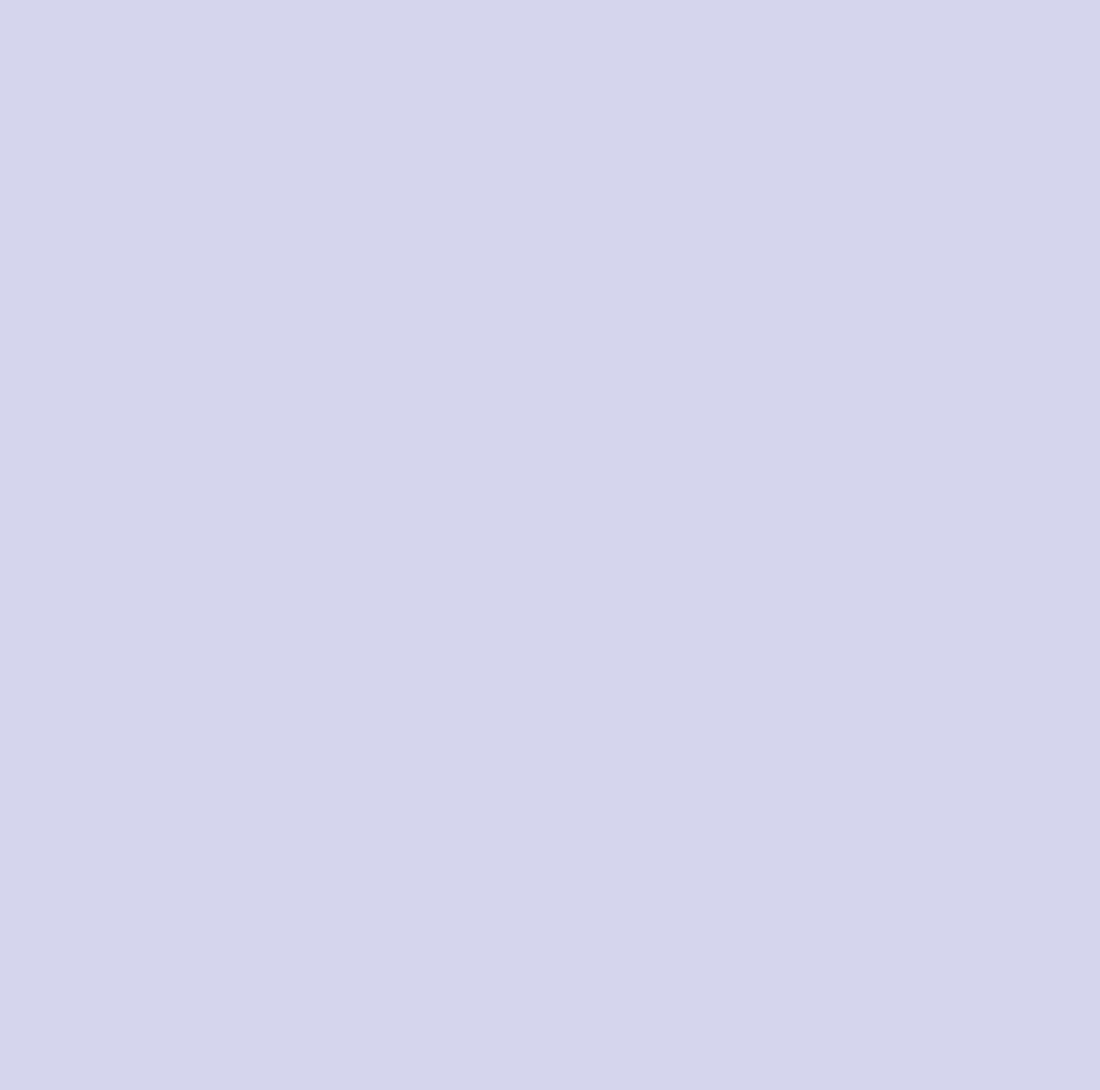
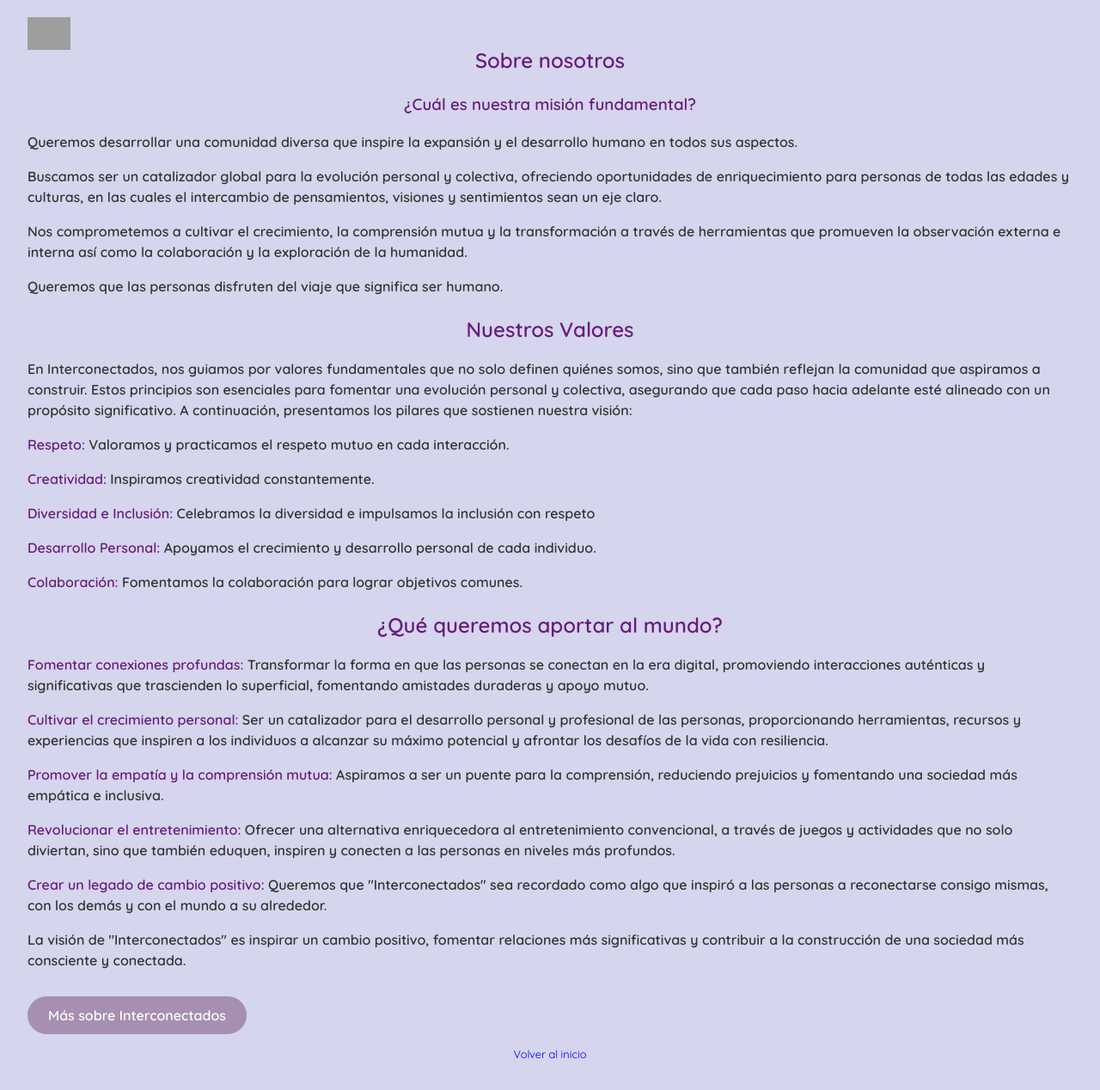
Before and after one commit to celestroccayoli/front-vite-juego, a React (Vite) app: page /sobre-interconectados in a window 1280 px wide. Before the commit this address had no page. Shown: the whole page at 86% size. Before the commit the page ends 800 px from the top, so only its background shows below. Built offline with nearby package versions, Linux system fonts and the light colour scheme; grey boxes are pictures that could not be loaded.

Commit message:
agregamos sobre nosotros

```diff
--- a/src/App.css
+++ b/src/App.css
@@ -166,3 +166,16 @@ p.categ {
 .boton:disabled {
   background-color: #a68fb0; /* Versión más clara del morado para el estado deshabilitado */
 }
+/* Añadir esta clase al final de App.css para garantizar especificidad */
+.about-us-text {
+  color: #333 !important;
+  text-align: left;
+}
+
+/* Si hay un selector más específico causando el conflicto, como ".min-h-screen p", puedes aumentar la especificidad así: */
+.min-h-screen .about-us-text,
+.min-h-screen .about-us-text p {
+  color: #333 !important;
+  text-align: left;
+
+}
--- a/src/App.tsx
+++ b/src/App.tsx
@@ -4,6 +4,7 @@ import './App.css';
 import Game from './views/Game.tsx';
 import Home from './views/Home.tsx';
 import AboutGame from './views/AboutGame.tsx';
+import AboutUs from './views/AboutUs.tsx';
 
 const App: React.FC = () => {
   return (
@@ -11,7 +12,8 @@ const App: React.FC = () => {
       <Routes>
         <Route path="/" element={<Home />} />
         <Route path="/game" element={<Game />} />
-        <Route path="/como-se-juega" element={<AboutGame />} />
+        <Route path="/acerca-del-juego" element={<AboutGame />} />
+        <Route path="/sobre-interconectados" element={<AboutUs />} />
       </Routes>
     </Router>
   );
--- /dev/null
+++ b/src/views/AboutUs.tsx
@@ -0,0 +1,117 @@
+import React from 'react';
+import { Link } from 'react-router-dom'; // Importa Link si usas react-router-dom
+
+
+const AboutUs: React.FC = () => {
+  return (
+    <div className="min-h-screen flex flex-col items-center justify-center" style={{ backgroundColor: '#d5d5ed', padding: '2rem' }}>
+      <header className="header">
+        <div className="logo">
+          <a href="/">
+            <img src="/logo-interconectados.ico" alt="logo interconectados" style={{ width: "50px" }} />
+          </a>
+        </div>
+      </header>
+
+      <h2 className="text-4xl font-bold mb-4 text-center" style={{ color: '#681c7c' }}>
+Sobre nosotros
+      </h2>
+      <h3 className="text-xl font-semibold mb-4 text-center" style={{ color: '#681c7c' }}>
+        ¿Cuál es nuestra misión fundamental?
+      </h3>
+      <div className="about-us-text text-base mb-8 text-left max-w-2xl">
+        <p>
+          Queremos desarrollar una comunidad diversa que inspire la expansión y el desarrollo humano en todos sus aspectos.
+        </p>
+        <p>
+          Buscamos ser un catalizador global para la evolución personal y colectiva, ofreciendo oportunidades de enriquecimiento para personas de todas las edades y culturas, en las cuales el intercambio de pensamientos, visiones y sentimientos sean un eje claro.
+        </p>
+        <p>
+          Nos comprometemos a cultivar el crecimiento, la comprensión mutua y la transformación a través de herramientas que promueven la observación externa e interna así como la colaboración y la exploración de la humanidad.
+        </p>
+        <p>
+          Queremos que las personas disfruten del viaje que significa ser humano.
+        </p>
+      </div>
+
+      <h2 className="text-4xl font-bold mb-4 text-center" style={{ color: '#681c7c' }}>
+        Nuestros Valores
+      </h2>
+      <div className="about-us-text text-base mb-8 text-left max-w-2xl">
+        <p>
+          En Interconectados, nos guiamos por valores fundamentales que no solo definen quiénes somos, sino que también reflejan la comunidad que aspiramos a construir. Estos principios son esenciales para fomentar una evolución personal y colectiva, asegurando que cada paso hacia adelante esté alineado con un propósito significativo. A continuación, presentamos los pilares que sostienen nuestra visión:
+        </p>
+        <p>
+          <span style={{ color: '#681c7c' }}>Respeto:</span> Valoramos y practicamos el respeto mutuo en cada interacción.
+        </p>
+        <p>
+          <span style={{ color: '#681c7c' }}>Creatividad:</span> Inspiramos creatividad constantemente.
+        </p>
+        <p>
+          <span style={{ color: '#681c7c' }}>Diversidad e Inclusión:</span> Celebramos la diversidad e impulsamos la inclusión con respeto
+        </p>
+        <p>
+          <span style={{ color: '#681c7c' }}>Desarrollo Personal:</span> Apoyamos el crecimiento y desarrollo personal de cada individuo.
+        </p>
+        <p>
+          <span style={{ color: '#681c7c' }}>Colaboración:</span> Fomentamos la colaboración para lograr objetivos comunes.
+        </p>
+      </div>
+
+      <h2 className="text-4xl font-bold mb-4 text-center" style={{ color: '#681c7c' }}>
+        ¿Qué queremos aportar al mundo?
+      </h2>
+      <div className="about-us-text text-base mb-8 text-left max-w-2xl">
+        <p>
+          <span style={{ color: '#681c7c' }}>Fomentar conexiones profundas:</span> Transformar la forma en que las personas se conectan en la era digital, promoviendo interacciones auténticas y significativas que trascienden lo superficial, fomentando amistades duraderas y apoyo mutuo.
+        </p>
+        <p>
+          <span style={{ color: '#681c7c' }}>Cultivar el crecimiento personal:</span> Ser un catalizador para el desarrollo personal y profesional de las personas, proporcionando herramientas, recursos y experiencias que inspiren a los individuos a alcanzar su máximo potencial y afrontar los desafíos de la vida con resiliencia.
+        </p>
+        <p>
+          <span style={{ color: '#681c7c' }}>Promover la empatía y la comprensión mutua:</span> Aspiramos a ser un puente para la comprensión, reduciendo prejuicios y fomentando una sociedad más empática e inclusiva.
+        </p>
+
+        <p>
+          <span style={{ color: '#681c7c' }}>Revolucionar el entretenimiento:</span> Ofrecer una alternativa enriquecedora al entretenimiento convencional, a través de juegos y actividades que no solo diviertan, sino que también eduquen, inspiren y conecten a las personas en niveles más profundos.
+        </p>
+        <p>
+          <span style={{ color: '#681c7c' }}>Crear un legado de cambio positivo:</span> Queremos que "Interconectados" sea recordado como algo que inspiró a las personas a reconectarse consigo mismas, con los demás y con el mundo a su alrededor.
+        </p>
+        <p>
+          La visión de "Interconectados" es inspirar un cambio positivo, fomentar relaciones más significativas y contribuir a la construcción de una sociedad más consciente y conectada.
+        </p>
+      </div>
+<br />
+      <a
+        href="https://linktr.ee/interconectados.sa"
+        className="hover:opacity-90"
+        style={{
+            backgroundColor: '#a68fb0',
+            color: 'white',
+            borderRadius: '30px',
+            padding: '12px 24px',
+            fontWeight: 600,
+            fontSize: '1em',
+            border: 'none',
+            cursor: 'pointer',
+            width: "100%",
+            textDecoration: 'none',
+            margin: "0 auto"
+          }}
+      >
+    Más sobre Interconectados
+      </a>
+      <br /><br />
+      <Link
+        to="/"
+        className="text-xs text-gray-500 hover:text-gray-700 mt-4 text-center"
+        style={{ fontSize: '0.8rem', textDecoration: 'none', textAlign: "center", display: "block" }}
+      >
+        Volver al inicio
+      </Link>
+    </div>
+  );
+};
+
+export default AboutUs;
--- a/src/views/Home.tsx
+++ b/src/views/Home.tsx
@@ -6,10 +6,10 @@ const Home: React.FC = () => {
 
   return (
     <div className="min-h-screen flex flex-col items-center justify-center" style={{ backgroundColor: '#d5d5ed' }}>
-         <header className="header">
+      <header className="header">
         <div className="logo">
           <a href="/">
-            <img src="/logo-interconectados.ico" alt="logo interconectados" style={{width: "50px"}}/>
+            <img src="/logo-interconectados.ico" alt="logo interconectados" style={{ width: "50px" }} />
           </a>
         </div>
       </header>
@@ -32,13 +32,13 @@ const Home: React.FC = () => {
             fontSize: '1em',
             border: 'none',
             cursor: 'pointer',
-              width: "280px"
+            width: "280px"
           }}
         >
           Jugar
         </button>
         <button
-          onClick={() => navigate('/como-se-juega')}
+          onClick={() => navigate('/acerca-del-juego')}
           className="hover:opacity-90"
           style={{
             backgroundColor: '#a68fb0',
@@ -54,21 +54,23 @@ const Home: React.FC = () => {
         >
           Acerca del juego
         </button>
-        {/* <button
+        <button
+          onClick={() => navigate('/sobre-interconectados')}
           className="hover:opacity-90"
           style={{
-            backgroundColor: '#a68fb0',
-            color: 'white',
+            backgroundColor: "#d5d5ed",
+            color: "#a68fb0",
             borderRadius: '30px',
             padding: '12px 24px',
             fontWeight: 600,
             fontSize: '1em',
-            border: 'none',
-            cursor: 'pointer'
+            border: "none",
+            cursor: 'pointer',
+            width: "280px"
           }}
         >
-          Botón 3 (Placeholder)
-        </button> */}
+          Sobre Interconectados
+        </button>
       </div>
     </div>
   );
```
